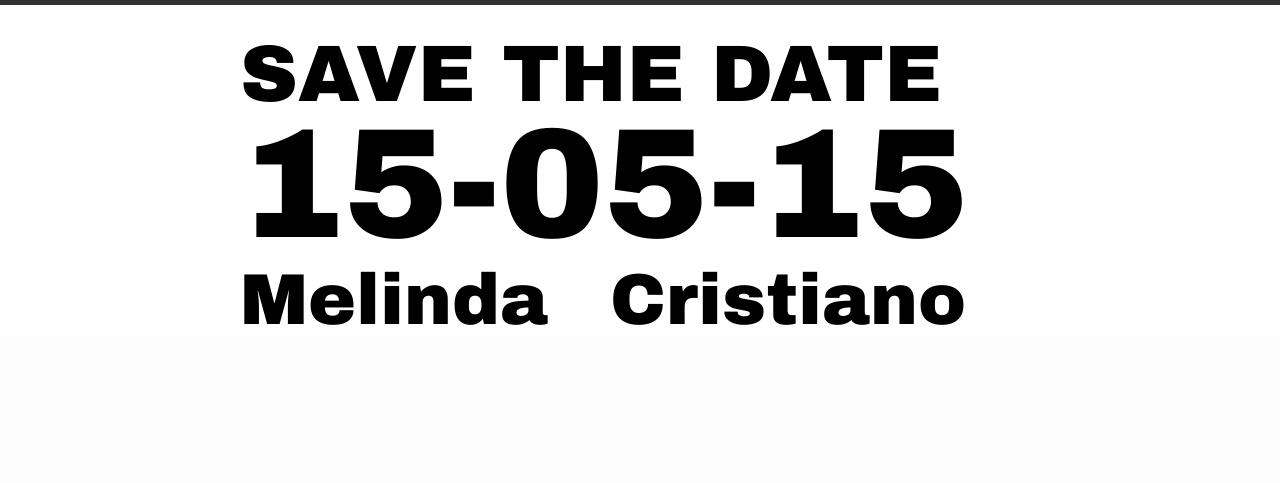
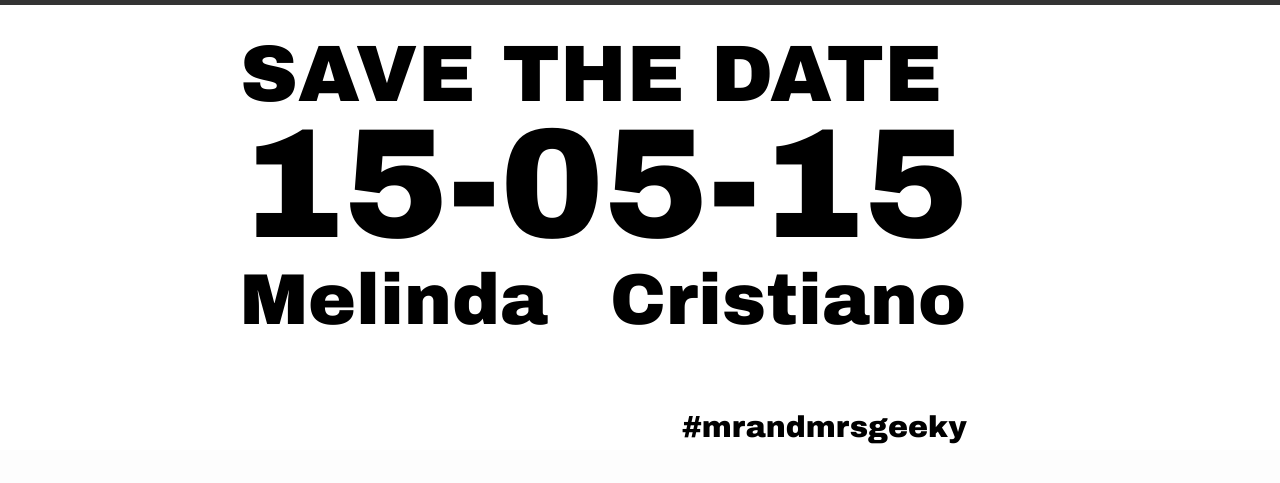
Before and after one commit to mseckington/mrandmrsgeeky, a Jekyll site: the page built from index.html, in a window 1280 px wide. Shown: the top 483 px of the page. Built offline with Jekyll 4.4.1, drawn with Linux system fonts in a browser that asks for light colours; some web fonts are replaced.

Commit message:
Add hashtag to header

```diff
--- a/_includes/header.html
+++ b/_includes/header.html
@@ -18,6 +18,9 @@
         </span>
       </span>
     </div>
+    <div class='hashtag'>
+      #mrandmrsgeeky
+    </div>
 
   </div>
 
--- a/css/main.css
+++ b/css/main.css
@@ -67,6 +67,12 @@ a:visited { color: #205caa; }
 .site-header .firstname {
   font-size: 72px;
   line-height: 70px;
+}
+
+.site-header .hashtag {
+  font-size: 30px;
+  margin-left: 442px;
+  margin-top: 150px;
 }
 
 .site-title,
@@ -388,6 +394,12 @@ a:visited { color: #205caa; }
     line-height: 50px;
   }
 
+  .site-header .hashtag {
+    font-size: 15px;
+    margin-left: 395px;
+    margin-top: 85px;
+  }
+
   .wrap {
     max-width: 600px;
     /*padding: 0 12px;*/
@@ -413,6 +425,12 @@ a:visited { color: #205caa; }
   .site-header .firstname {
     font-size: 30px;
     line-height: 30px;
+  }
+
+  .site-header .hashtag {
+    font-size: 15px;
+    margin-left: 143px;
+    /*margin-top: 85px;*/
   }
 
   .wrap {
```
Also changed, not shown: 2 other files.
